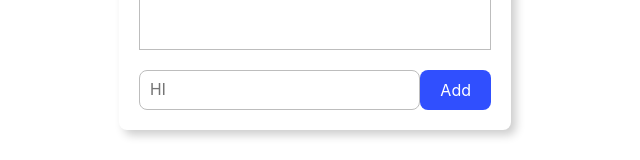
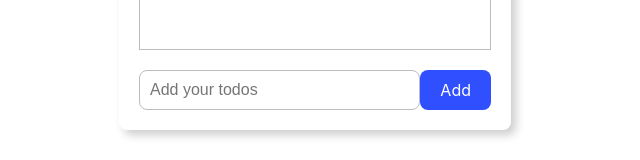
Before and after one commit to KainyRyu/CodeLab-TS-Jest-Todo, a React (Create React App) app: page / in a window 1280 px wide. Shown: the part 521-681 px from the top of the page, without its empty margins (325-965 px from the left). Built offline with nearby package versions, Linux system fonts and the light colour scheme.

Commit message:
Create input list component

```diff
--- a/src/App.tsx
+++ b/src/App.tsx
@@ -2,6 +2,8 @@ import React, { useState } from 'react';
 import Styled from 'styled-components';
 import { Button, ToDoItem } from 'Components';
 import { Input } from 'Components/Input';
+import InputContainer from 'Components/InputContainer';
+import ToDoList from 'Components/ToDoList';
 
 const Container = Styled.div`
   min-height: 100vh;
@@ -18,18 +20,6 @@ const Contents = Styled.div`
   padding: 20px;
   border-radius: 8px;
   box-shadow: 5px 5px 10px rgba(0, 0, 0, 0.2);
-`;
-
-const InputContainer = Styled.div`
-display: flex;
-`;
-
-const ToDoListContainer = Styled.div`
-  min-width: 350px;
-  height: 400px;
-  overflow-y: scroll;
-  border: 1px solid #BDBDBD;
-  margin-bottom: 20px;
 `;
 
 function App() {
@@ -52,16 +42,8 @@ function App() {
   return (
     <Container>
       <Contents>
-        <ToDoListContainer data-testid="toDoList">
-          {todoList.map((item, index) => (
-            <ToDoItem key={index} label={item} onDelete={() => deleteTodo(index)} />
-          ))}
-        </ToDoListContainer>
-
-        <InputContainer>
-          <Input placeholder="HI" value={todo} onChange={(text) => setTodo(text)} />
-          <Button label="Add" onClick={addTodo} />
-        </InputContainer>
+        <ToDoList todoList={todoList} deleteToDo={deleteTodo} />
+        <InputContainer todo={todo} onChange={(text) => setTodo(text)} onAdd={addTodo} />
       </Contents>
     </Container>
   );
--- /dev/null
+++ b/src/Components/InputContainer.tsx
@@ -0,0 +1,24 @@
+import React from 'react';
+import Styled from 'styled-components';
+
+import { Button } from 'Components';
+import { Input } from 'Components';
+
+const Container = Styled.div`
+  display: flex;
+`;
+
+interface Props {
+  readonly todo?: string;
+  readonly onChange?: (text: string) => void;
+  readonly onAdd?: () => void;
+}
+
+export default function InputContainer({ todo, onChange, onAdd }: Props) {
+  return (
+    <Container>
+      <Input placeholder="Add your todos" value={todo} onChange={onChange} />
+      <Button label="Add" onClick={onAdd} />
+    </Container>
+  );
+}
--- /dev/null
+++ b/src/Components/ToDoList/index.tsx
@@ -0,0 +1,26 @@
+import React from 'react';
+import Styled from 'styled-components';
+import { ToDoItem } from 'Components/ToDoItem';
+
+const Container = Styled.div`
+  min-width: 350px;
+  height: 400px;
+  overflow-y: scroll;
+  border: 1px solid #BDBDBD;
+  margin-bottom: 20px;
+`;
+
+interface Props {
+  readonly todoList: string[];
+  readonly deleteToDo: (index: number) => void;
+}
+
+export default function ToDoList({ todoList, deleteToDo }: Props) {
+  return (
+    <Container data-testid="toDoList">
+      {todoList.map((item, index) => (
+        <ToDoItem key={item} label={item} onDelete={() => deleteToDo(index)} />
+      ))}
+    </Container>
+  );
+}
--- a/src/Components/index.tsx
+++ b/src/Components/index.tsx
@@ -1,3 +1,5 @@
 export * from './Button';
 export * from './Input';
 export * from './ToDoItem';
+export * from './InputContainer';
+export * from './ToDoList';
```
